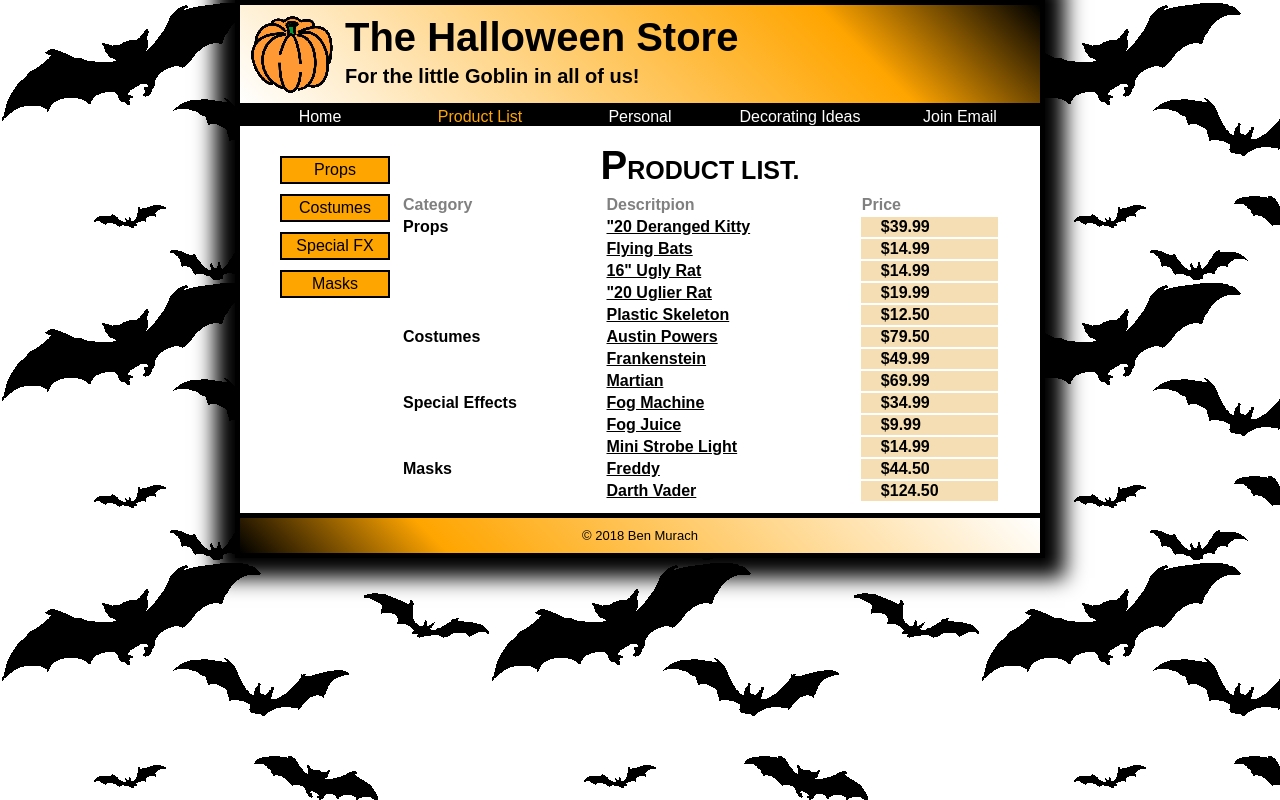
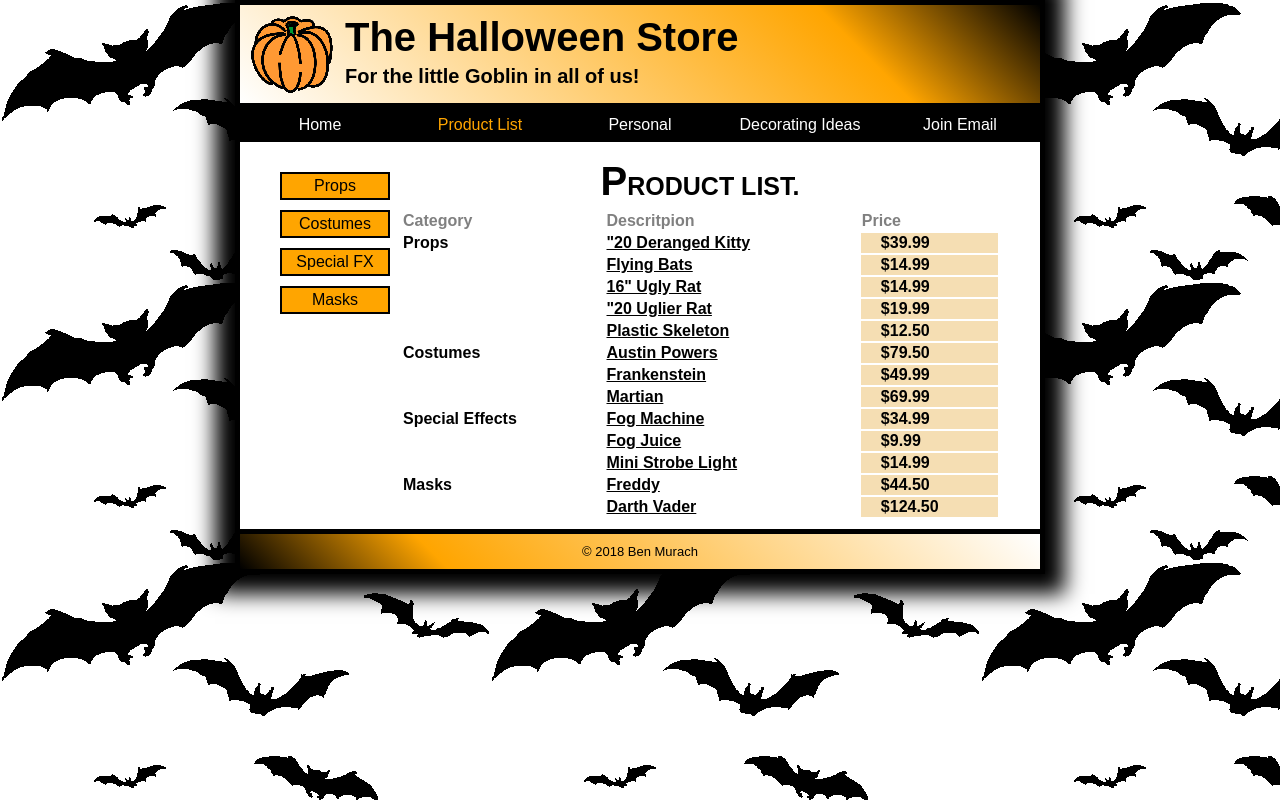
Before and after one commit to mandalorianl3/mandalorianl3.assign1.github.io, a plain HTML site: page productlist.html in a window 1280 px wide. Drawn offline with Linux system fonts and the light colour scheme; files whose address does not match are found by name.

Commit message:
small adjustments

```diff
--- a/styles/summary.css
+++ b/styles/summary.css
@@ -139,7 +139,8 @@ tbody > tr > th:last-child {
     text-align: center;
     display: block;
     width: 160px;
-    padding:0;
+    padding-top: .5em ;
+    padding-bottom: .5em;
     text-decoration: none;
     background-color: black;
     color:white;
```
Also changed, not shown: index.html (+1 -1 lines).
